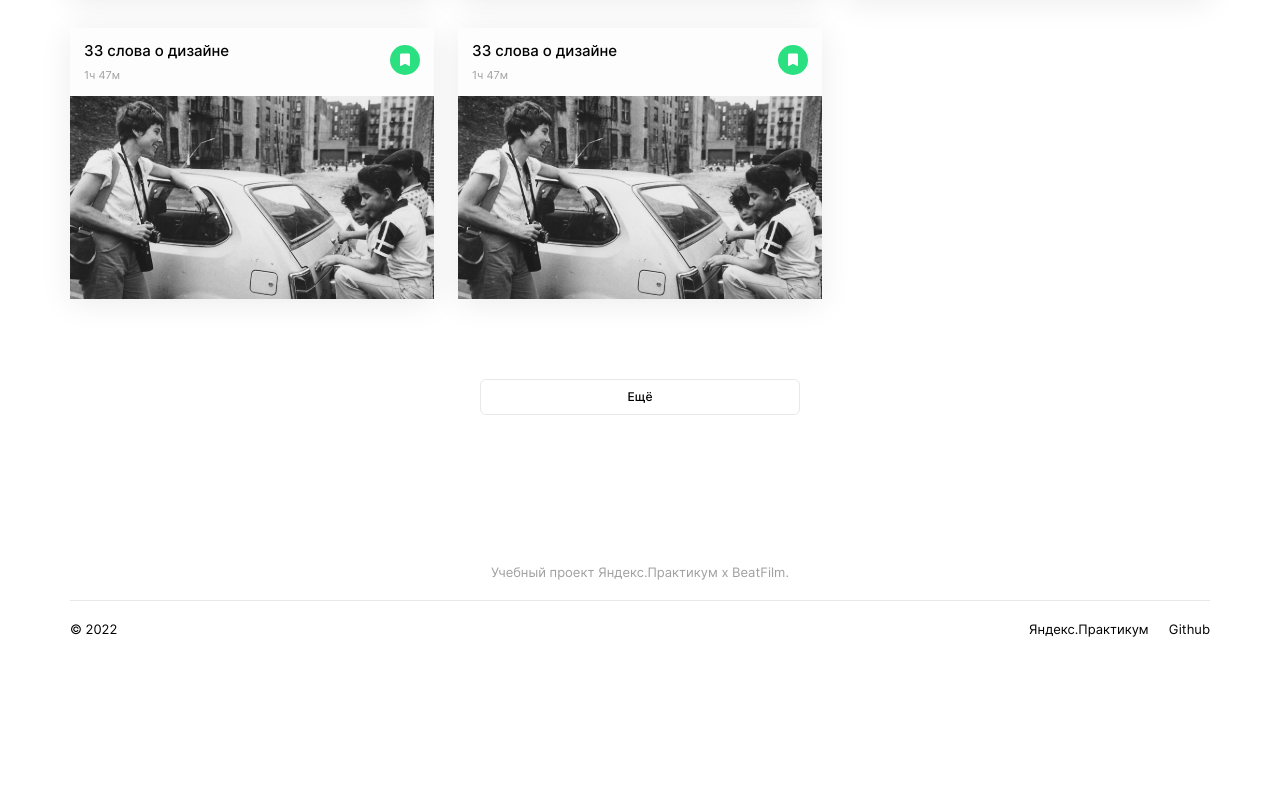
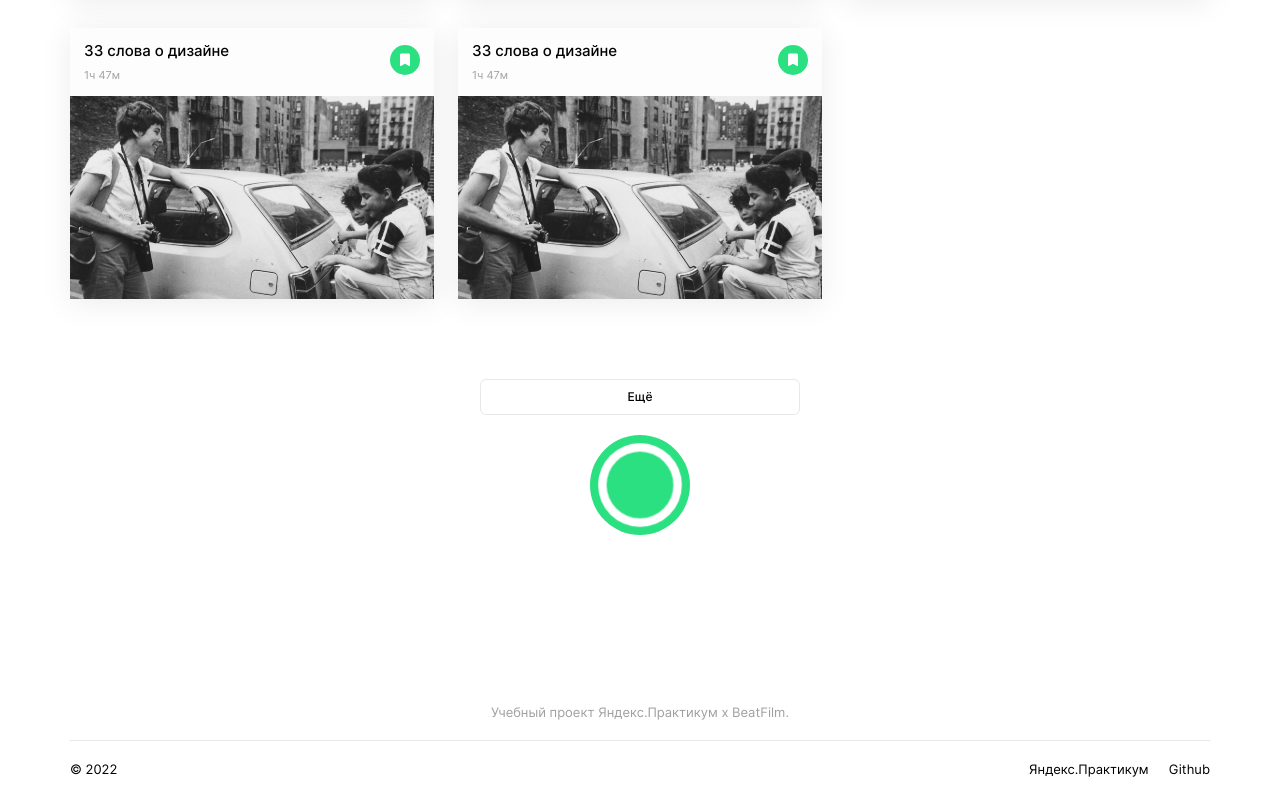
Before and after one commit to Lizaakishina/movies-explorer-frontend, a React (Create React App) app: page /movies in a window 1280 px wide. Shown: the part 963-1760 px from the top of the page. Before the commit the page ends 1620 px from the top, so only its background shows below. Built offline with nearby package versions, Linux system fonts and the light colour scheme.

Commit message:
feat: preloader

```diff
--- a/src/components/MoviesList/MoviesList.jsx
+++ b/src/components/MoviesList/MoviesList.jsx
@@ -1,5 +1,6 @@
 import "./MoviesList.css";
 import MovieCard from "../MovieCard/MovieCard";
+import Preloader from "../Preloader/Preloader";
 
 const MoviesList = ({type}) => {
   return (
@@ -15,6 +16,7 @@
         {type==="movies" && <li><MovieCard type={type}/></li>}
       </ul>
       {type==="movies" && <button type="button" className="button moviesList__button">Ещё</button>}
+      <Preloader />
     </section>
   )
 }
--- /dev/null
+++ b/src/components/Preloader/Preloader.css
@@ -0,0 +1,88 @@
+@keyframes preloader-inside-white {
+    0% {
+        -webkit-transform: scale(0, 0);
+        -moz-transform: scale(0, 0);
+        -ms-transform: scale(0, 0);
+        -o-transform: scale(0, 0);
+        transform: scale(0, 0);
+    }
+    100% {
+        -webkit-transform: scale(1, 1);
+        -moz-transform: scale(1, 1);
+        -ms-transform: scale(1, 1);
+        -o-transform: scale(1, 1);
+        transform: scale(1, 1);
+    }
+}
+
+@keyframes preloader-inside-red {
+    0% {
+        -webkit-transform: scale(0, 0);
+        -moz-transform: scale(0, 0);
+        -ms-transform: scale(0, 0);
+        -o-transform: scale(0, 0);
+        transform: scale(0, 0);
+    }
+    30% {
+        -webkit-transform: scale(0, 0);
+        -moz-transform: scale(0, 0);
+        -ms-transform: scale(0, 0);
+        -o-transform: scale(0, 0);
+        transform: scale(0, 0);
+    }
+    100% {
+        -webkit-transform: scale(1, 1);
+        -moz-transform: scale(1, 1);
+        -ms-transform: scale(1, 1);
+        -o-transform: scale(1, 1);
+        transform: scale(1, 1);
+    }
+}
+
+.preloader {
+    display: flex;
+    align-items: center;
+    justify-content: center;
+    width: 100%;
+    height: 100%;
+    z-index: 1;
+    padding: 20px;
+}
+
+.preloader__container {
+    width: 100px;
+    height: 100px;
+    position: relative;
+}
+
+.preloader__round {
+    width: 100px;
+    height: 100px;
+    position: absolute;
+    top: 0;
+    left: 0;
+    background: #2be080;
+    border-radius: 50px;
+}
+
+.preloader__round::after,
+.preloader__round::before {
+    content: '';
+    width: 100px;
+    height: 100px;
+    position: absolute;
+    top: 0;
+    left: 0;
+    border-radius: 50px;
+}
+
+.preloader__round::after {
+    background: white;
+    animation: preloader-inside-white 1s ease-in-out infinite;
+}
+
+.preloader__round::before {
+    z-index: 10;
+    background: #2be080;
+    animation: preloader-inside-red 1s ease-in-out infinite;
+}
--- /dev/null
+++ b/src/components/Preloader/Preloader.jsx
@@ -0,0 +1,14 @@
+import React from 'react'
+import './Preloader.css'
+
+const Preloader = () => {
+  return (
+    <div className="preloader">
+      <div className="preloader__container">
+        <span className="preloader__round"></span>
+      </div>
+    </div>
+  )
+}
+
+export default Preloader;
```
